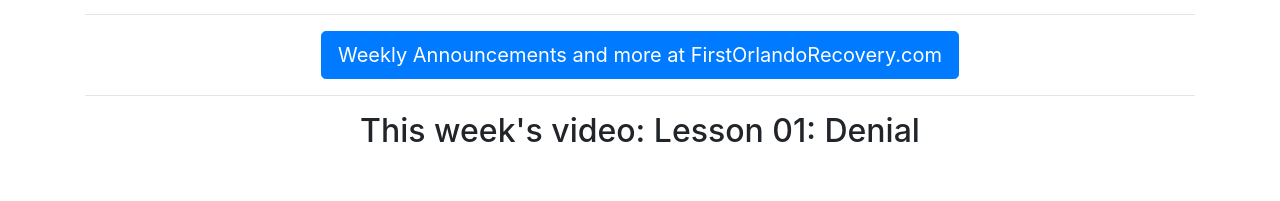
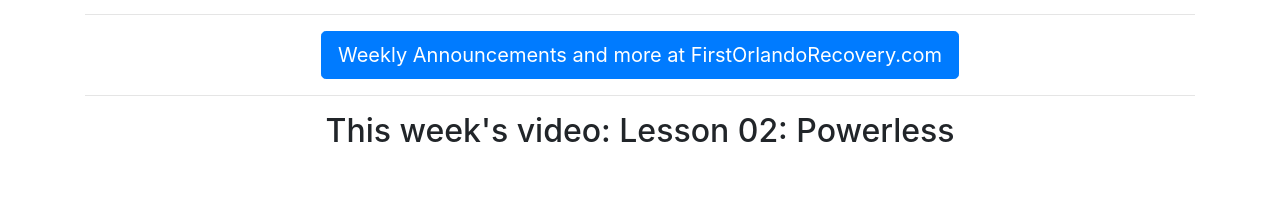
Before and after one commit to huntsimon23/FBOCR-zoom, a React (Create React App) app: page / in a window 1280 px wide. Shown: the part 802-1003 px from the top of the page. Built offline with nearby package versions, Linux system fonts and the light colour scheme; grey boxes are pictures that could not be loaded.

Commit message:
youtube update

```diff
--- a/src/App.js
+++ b/src/App.js
@@ -27,7 +27,7 @@
       />
       <h2 className="text-center">
       <span>This week's video:
-      Lesson 01: Denial</span>
+      Lesson 02: Powerless</span>
       </h2>
       <br />
       <Youtube />
```
